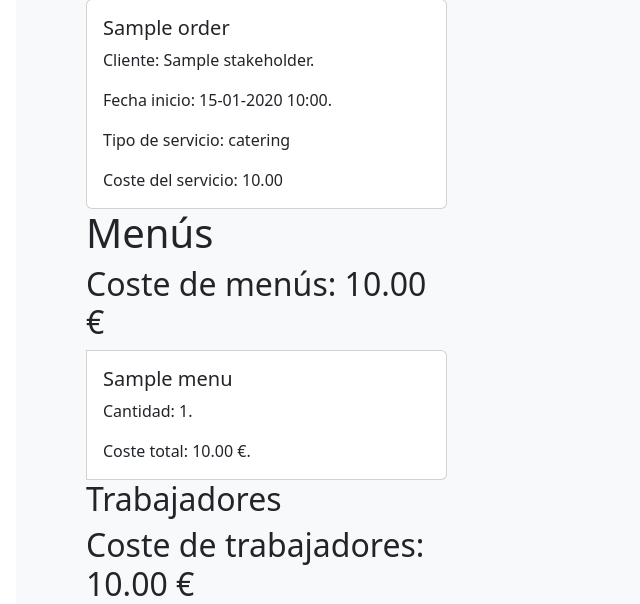
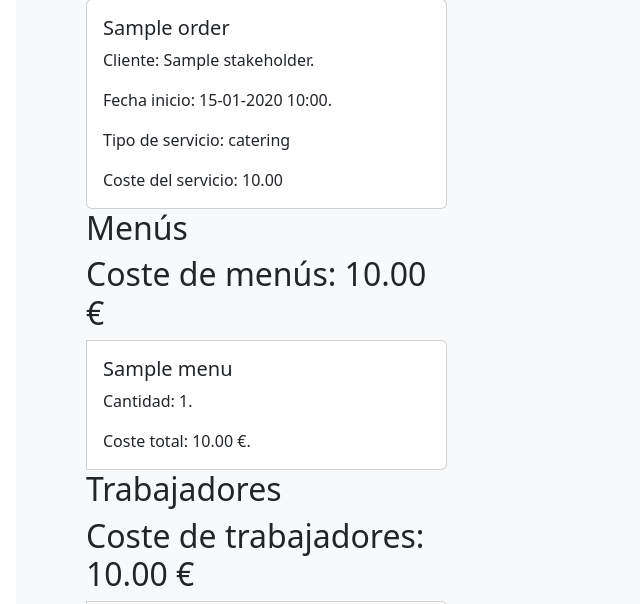
Before and after one commit to sforceas/rpa_abarka_coop, a Django app: page /order/1/ in a window 1280 px wide. Shown: the part 169-773 px from the top of the page, without its empty margins (0-640 px from the left). Run offline with Django 3.2, Linux system fonts and the light colour scheme; tables that the repository leaves empty hold one stand-in row (values such as "Sample post"); some libraries are stand-ins or nearby versions.

Commit message:
Cambios en orders.detail.html

```diff
--- a/orders/templates/orders/detail.html
+++ b/orders/templates/orders/detail.html
@@ -11,8 +11,8 @@
 
 <div class="album py-5 bg-light">
   <div class="container">
+
     <h1>Detalles del pedido</h1>
-
     <div class="row row-cols-1 row-cols-sm-2 row-cols-md-3 g-3">
       <div class="card-group">
         <div class="card" style="width: 100%; height: 50%px;">
@@ -27,14 +27,14 @@
       </div>
     </div>
 
-    <h1>Menús</h1>
+    <h2>Menús</h2>
     <div class="row row-cols-1 row-cols-sm-2 row-cols-md-3 g-3">
         <div class="card-group">
             <h2>Coste de menús: {{order.menu_cost}} €</h2>
             {% for menu in menus %}
                 <div class="card" style="width: 100%; height: 50%px;">
                     <div class="card-body">
-                        <h5 class="card-title">{{menu.menu}}</h5>
+                        <h5 class="card-title">{{menu.menu.name}}</h5>
                         <p class="card-text">Cantidad: {{menu.menu_ammount}}.</p>
                         <p class="card-text">Coste total: {{menu.total_cost}} €.</p>
                     </div>
```
